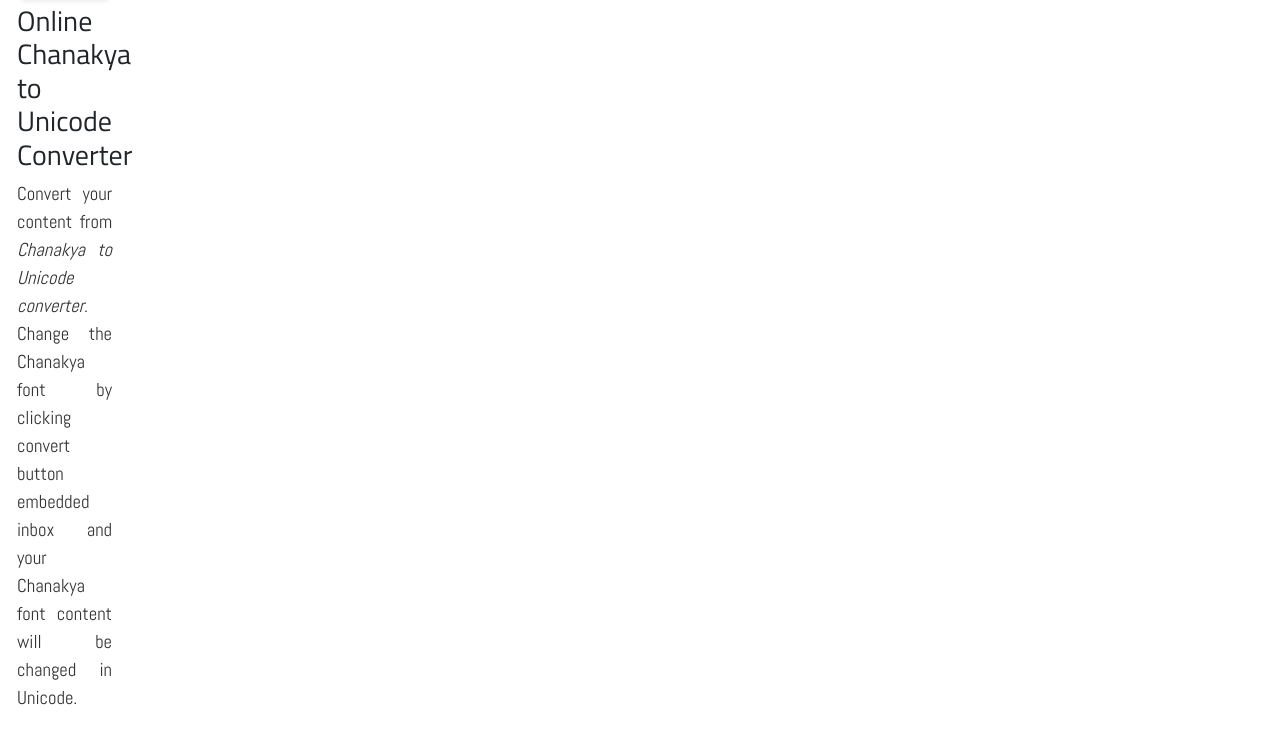
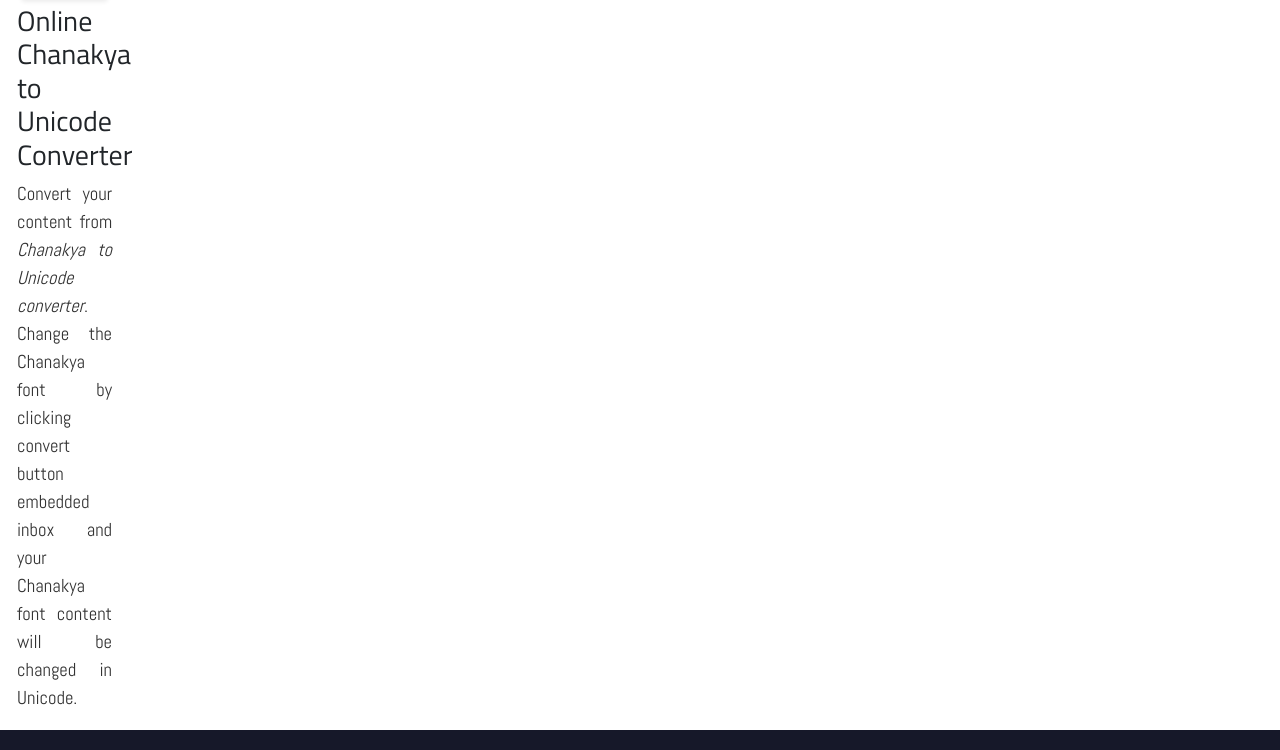
Before and after one commit to irbox/chanakya2unicode, a plain HTML site: page index.html in a window 1280 px wide. Shown: the part 1180-1930 px from the top of the page. Drawn offline with Linux system fonts and the light colour scheme.

Commit message:
Update index.html

```diff
--- a/index.html
+++ b/index.html
@@ -63,6 +63,8 @@
       <!--Page Content-->
     </div>
     <div   style="text-align:center"> </div>
+	  <footer class="footer" style="background:#161829;color:#B8B6B6;">
+	  </footer>
     <script></script>
     <script src="https://irbox.github.io/chanakya2unicode/js/chanakya2Unicode.js"></script>
     <script src="https://irbox.github.io/chanakya2unicode/external/jquery-3.4.1.min.js"></script>
```
